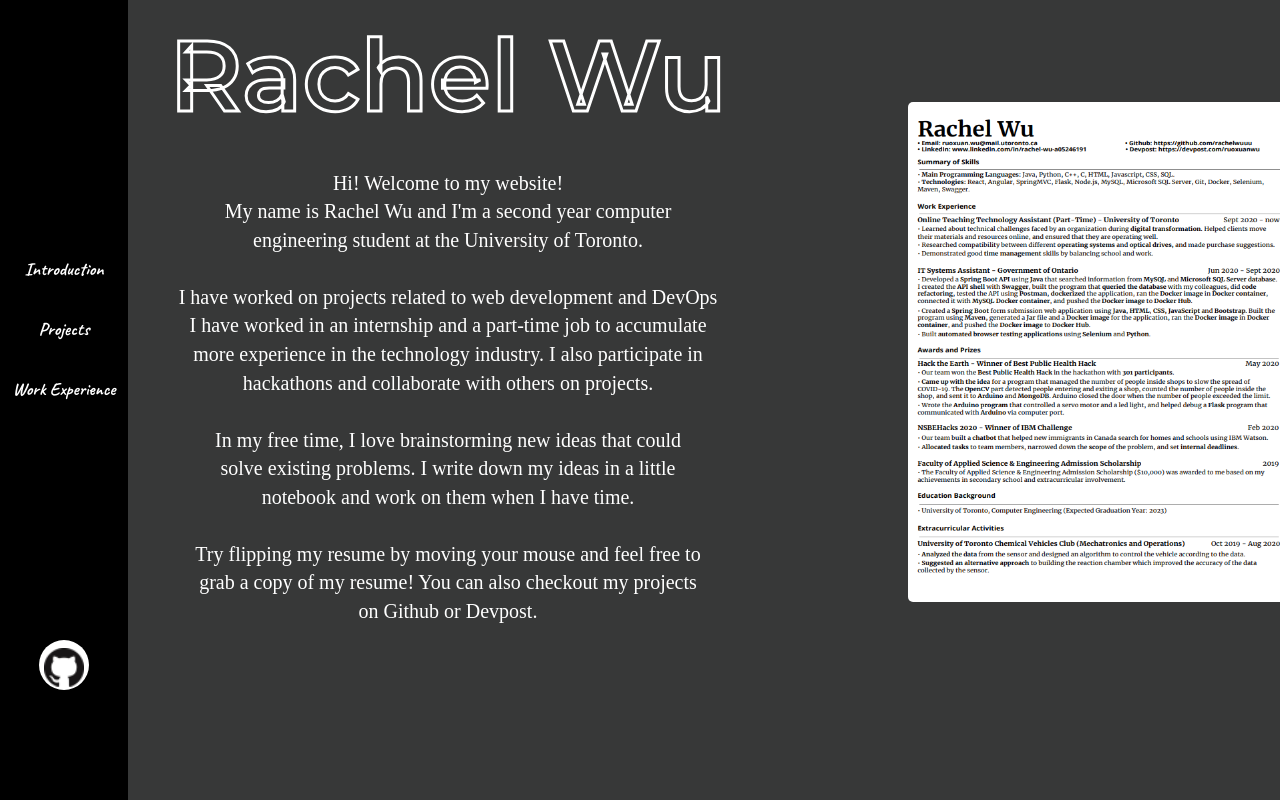
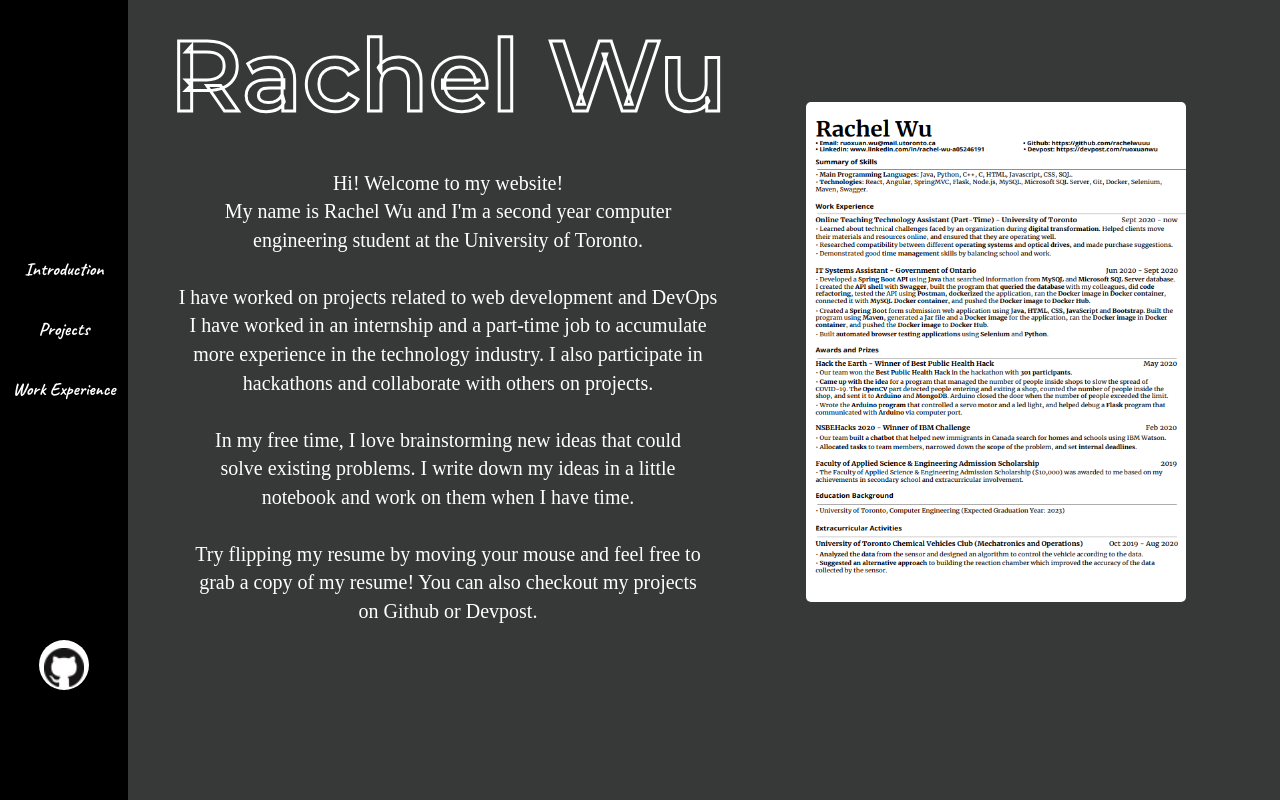
Before and after one commit to rachelwuuu/personalWebsite, an Angular app in the folder Documents/tech projects/Website Project/personal portafolio/personalWebsite/personalWebsite/: page /intro in a window 1280 px wide. Built offline with nearby package versions, Linux system fonts and the light colour scheme; a web font is replaced by a local one.

Commit message:
remove the round light effect

```diff
--- a/Documents/tech projects/Website Project/personal portafolio/personalWebsite/personalWebsite/src/app/intro/intro.component.css
+++ b/Documents/tech projects/Website Project/personal portafolio/personalWebsite/personalWebsite/src/app/intro/intro.component.css
@@ -37,7 +37,7 @@ img{
     display: flex;
     max-width:500px;
     max-height: 750px;
-    margin-left: 140px;
+    margin-left: 3%;
     justify-content: center;
     text-align: center;
     align-content: center;
@@ -104,7 +104,7 @@ a:hover{
     border-color:  rgb(42, 43, 43);
     color:white;
 }
-.right:hover{
+/*.right:hover{
     box-shadow: inset 0px 0px 80px  rgb(240, 228, 192);
     transition:all 0.9s ease;
-}
+}*/
```
